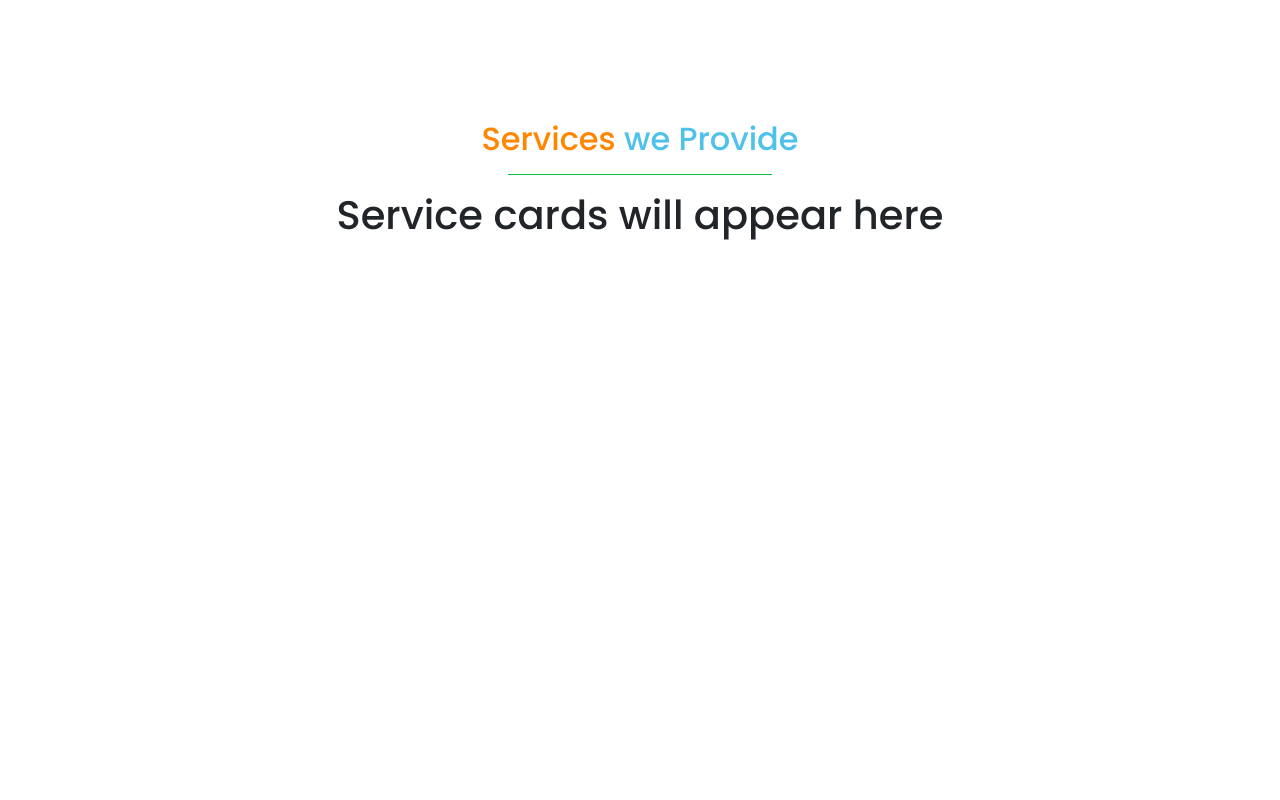
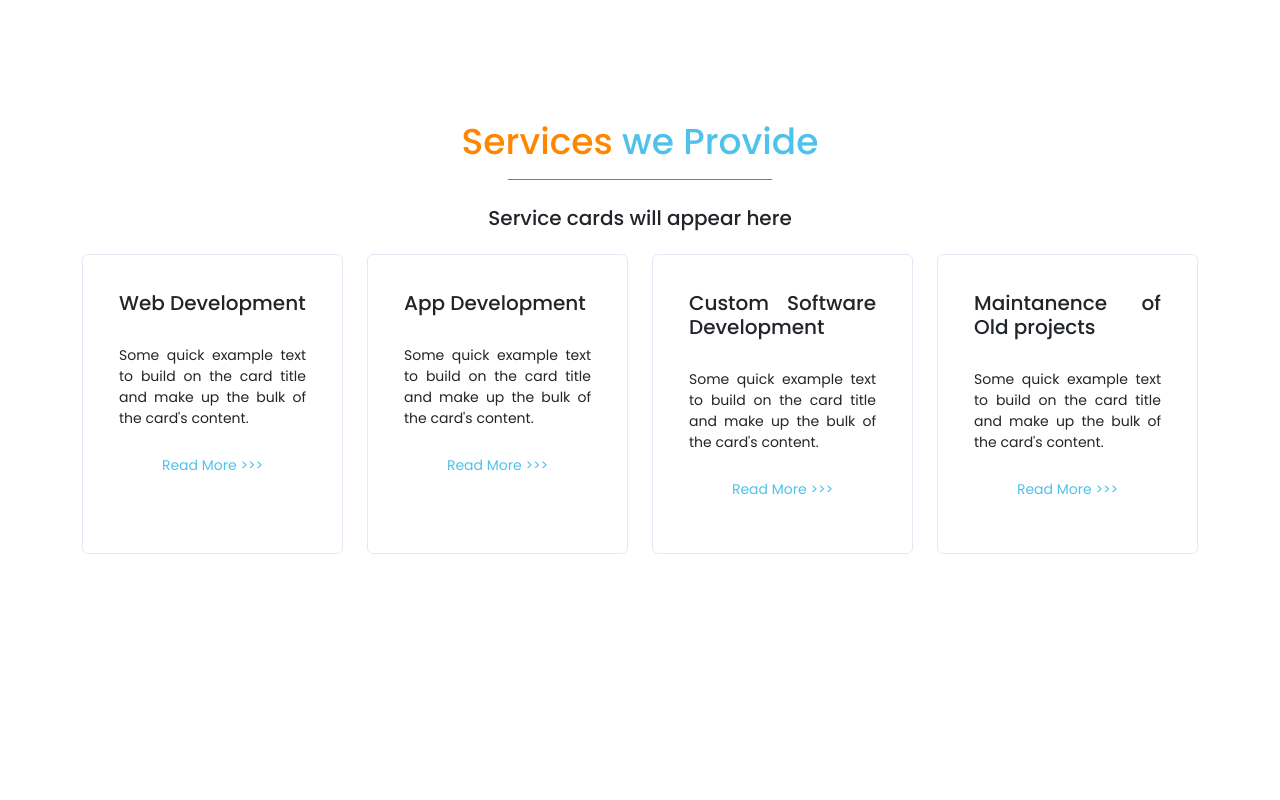
Before and after one commit to sanjay290709/SM, a React (Create React App) app: page / in a window 1280 px wide. Shown: the part 1480-2280 px from the top of the page. Built offline with nearby package versions, Linux system fonts and the light colour scheme.

Commit message:
Mar - 29 version 0.2 -- Sanjay

```diff
--- a/src/common.css
+++ b/src/common.css
@@ -7,15 +7,25 @@
   font-family: "Poppins", sans-serif;
 }
 
-.bg{
+/* common classes  */
+.spacing{
+  margin: 10px;
+  padding: 10px;
+}
+
+.mt-14{
+  margin-top: 14px;
+}
+/* --------------- */
+.bg {
   background-color: #FFB666;
 }
 
-.cp{
+.cp {
   color: #FF8600;
 }
 
-.cs{
+.cs {
   /* color: #AEB8FE; */
   color: #4fc2eb;
 }
@@ -30,7 +40,11 @@
 
 /* common heading */
 .heading {
-  font-size: 32px;
+  font-size: 36px;
+}
+
+.subHeading{
+  font-size: 20px;
 }
 
 /* horizontal line */
@@ -51,6 +65,57 @@
   -webkit-filter: blur(2px);
 }
 
-.footer{
+/* Card style  */
+.cardComp {
+  min-height: 300px;
+  /* width: 50%; */
+  margin: auto;
+  padding: auto;
+  border: 1px solid #e7e8f5;
+}
+
+.cardComp :hover {
+  background-color: #f8f9fa;
+}
+
+.cardTitle {
+  font-size: 20px;
+  text-align: justify;
+}
+
+.cardContent{
+  font-size: 14px;
+  border: none;
+  text-align: justify;
+}
+
+.cardContent :hover{
+  border: none;;
+}
+
+/* ------------------------- */
+
+/* text button style */
+.button {
+  font-size: 14px;
+  text-decoration: none;
+  border: none;
+  color: #4fc2eb;
+}
+
+.button :hover {
+  font-style: italic;
+  color: #FFB666 !important;
+}
+/* ------------------------ */
+
+/* form outer part  */
+.formOuter{
+  border: 1px solid #e7e8f5;
+  border-radius: 4px;
+}
+/* ------------------ */
+
+.footer {
   min-height: 40vh;
 }
--- /dev/null
+++ b/src/components/Card.js
@@ -0,0 +1,22 @@
+// FileName : Card.js
+// Created By : Sanjay
+// Created On : 27-Mar-2023
+// Last Updated On :  27-Mar-2023
+// Purpose : To display the Cards page
+
+const Card = (props) => {
+    // functions
+    return (
+        <>
+            <div class="card cardComp">
+                <div class="card-body">
+                    <h5 class="cardTitle spacing">{props.title_prop}</h5>
+                    <p class="cardContent spacing">Some quick example text to build on the card title and make up the bulk of the card's content.</p>
+                    <a href="#" class="btn button">{props.btn_pop} {">>>"}</a>
+                </div>
+            </div>
+        </>
+    );
+}
+
+export default Card;
--- /dev/null
+++ b/src/components/Form.js
@@ -0,0 +1,138 @@
+import { useState } from "react";
+// FileName : Form.js
+// Created By : Sanjay
+// Created On : 27-Mar-2023
+// Last Updated On :  27-Mar-2023
+// Purpose : To display the Form Us page
+
+
+const Form = () => {
+
+    // state to biund the form data
+    const [objFormData, setFormData] = useState({
+        strName: '',
+        strEmail: '',
+        strPhoneNo: '',
+        strMsg: ''
+    })
+
+    return (
+        <>
+            <div className="container formOuter pt-4 mt-4">
+                <h1 className="heading mt-4">
+                    <span className="cp">Stay</span>
+                    <span className="cs"> Connected</span>
+                </h1>
+                <form className=''>
+                    <div class="mb-3">
+                        <div class="row">
+                            <div class="col-4">
+                                <label
+                                    for="exampleInputname"
+                                    class="form-label"
+                                >
+                                    Name
+                                </label>
+                            </div>
+                            <div class="col-8">
+                                <input
+                                    type="name"
+                                    class="form-control"
+                                    id="exampleInputname"
+                                    aria-describedby="nameHelp"
+                                    value={objFormData.strName}
+                                />
+                            </div>
+                        </div>
+                    </div>
+                    <div class="mb-3">
+                        <div class="row">
+                            <div class="col-4">
+                                <label
+                                    for="exampleInputEmail1"
+                                    class="form-label"
+                                    value={objFormData.strEmail}
+                                >
+                                    Email address
+                                </label>
+                            </div>
+                            <div class="col-8">
+                                <input
+
+                                    type="email"
+                                    class="form-control"
+                                    id="exampleInputEmail1"
+                                    aria-describedby="emailHelp"
+                                />
+                            </div>
+                        </div>
+                    </div>
+                    <div class="mb-3">
+                        <div class="row">
+                            <div class="col-4">
+                                <label
+                                    for="exampleInputNumber"
+                                    class="form-label"
+                                    value={objFormData.strPhoneNo}
+                                >
+                                    Phone Number
+                                </label>
+                            </div>
+                            <div class="col-8">
+                                <input
+                                    type="number"
+                                    class="form-control"
+                                    id="exampleInputNumber"
+                                />
+                            </div>
+                        </div>
+                    </div>
+                    <div class="mb-3">
+                        <div class="row">
+                            <div class="col-4">
+                                <label
+                                    for="exampleInputNumber"
+                                    class="form-label"
+                                    value={objFormData.strMsg}
+                                >
+                                    Message
+                                </label>
+                            </div>
+                            <div class="col-8">
+                                <div class="form-floating">
+                                    <textarea
+                                        class="form-control"
+                                        placeholder="Leave a comment here"
+                                        id="floatingTextarea"
+                                    >
+                                    </textarea>
+                                </div>
+                            </div>
+                        </div>
+                    </div>
+                    <div class="mb-3 form-check">
+                        <input
+                            type="checkbox"
+                            class="form-check-input"
+                            id="exampleCheck1"
+                        />
+                        <label
+                            class="form-check-label"
+                            for="exampleCheck1"
+                        >
+                            Check me out
+                        </label>
+                    </div>
+                    <button t
+                        ype="submit"
+                        class="btn btn-primary mb-4"
+                    >
+                        Submit
+                    </button>
+                </form>
+            </div>
+        </>
+    );
+}
+
+export default Form;
--- a/src/routes/Contact.js
+++ b/src/routes/Contact.js
@@ -4,14 +4,26 @@
 // Last Updated On :  27-Mar-2023
 // Purpose : To display the Contact Us page
 
+import Form from "../components/Form";
+
 const Contact = () => {
   return (
     <>
-     <>
-     <h1 className="heading"><span className="cp">Get</span><span className="cs"> In Touch</span></h1>
-      <hr className="hr" style={{"height" : "10px !important"}}/>
-      <h1> Contact Form will appear here</h1>
-    </>
+      <>
+        <h1 className="heading"><span className="cp">Get</span><span className="cs"> In Touch</span></h1>
+        <hr className="hr" style={{ "height": "10px !important" }} />
+        {/* <h1> Contact Form will appear here</h1> */}
+        <div className="container">
+          <div className="row">
+            <div className="col-lg-6 col-md-6 col-sm-12">
+            </div>
+            <div className="col-lg-6 col-md-6 col-sm-12">
+              <Form />
+            </div>
+          </div>
+        </div>
+
+      </>
     </>
   );
 }
--- a/src/routes/Home.js
+++ b/src/routes/Home.js
@@ -26,7 +26,7 @@ const Home = () => {
       <div className="section">
         <Objectives />
       </div>
-      <div className="footer">
+      <div className="section">
         <Contact/>
       </div>
       <div className="footer">
--- a/src/routes/Service.js
+++ b/src/routes/Service.js
@@ -4,12 +4,34 @@
 // Last Updated On :  27-Mar-2023
 // Purpose : To display the Services page
 
+import Card from "../components/Card";
+
 const Service = () => {
+  // functions
+
   return (
     <>
       <h1 className="heading"><span className="cp">Services</span><span className="cs"> we Provide</span></h1>
-      <hr className="hr" style={{"height" : "10px !important"}}/>
-      <h1> Service cards will appear here</h1>
+      <hr className="hr" style={{ "height": "10px !important" }} />
+      <h1 className="subHeading spacing"> Service cards will appear here</h1>
+
+      {/* cards section */}
+      <div class="container text-center mt-14">
+        <div class="row">
+          <div class="col-lg-3 col-md-6 col-sm-12">
+            <Card title_prop={'Web Development'} btn_pop={'Read More'}/>
+          </div>
+          <div class="col-lg-3 col-md-6 col-sm-12">
+            <Card title_prop={'App Development'} btn_pop={'Read More'}/>
+          </div>
+          <div class="col-lg-3 col-md-6 col-sm-12" >
+            <Card title_prop={'Custom Software Development'} btn_pop={'Read More'}/>
+          </div>
+          <div class="col-lg-3 col-md-6 col-sm-12" >
+            <Card title_prop={'Maintanence of Old projects'} btn_pop={'Read More'}/>
+          </div>
+        </div>
+      </div>
     </>
   );
 }
```
